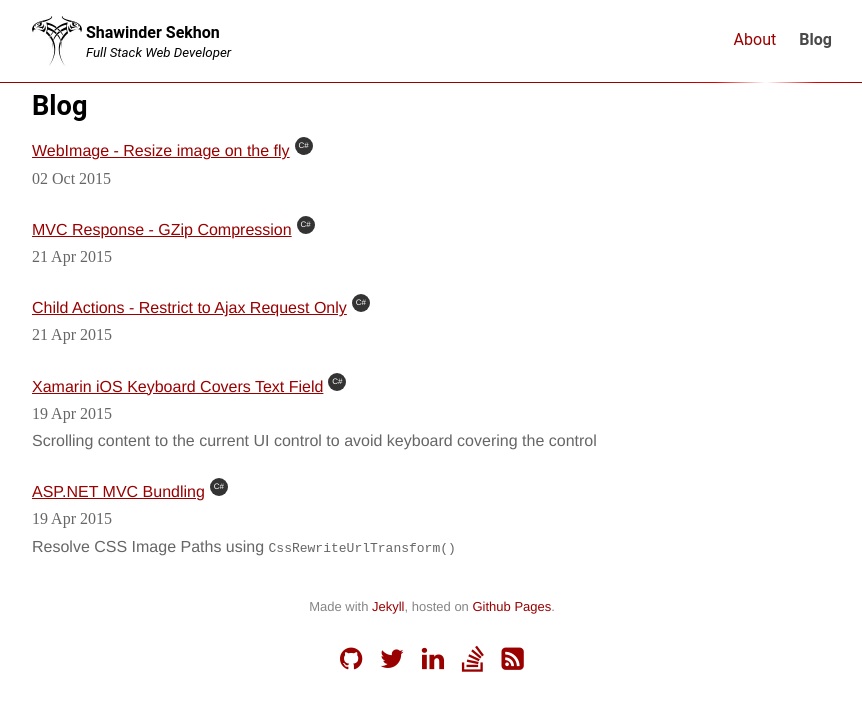
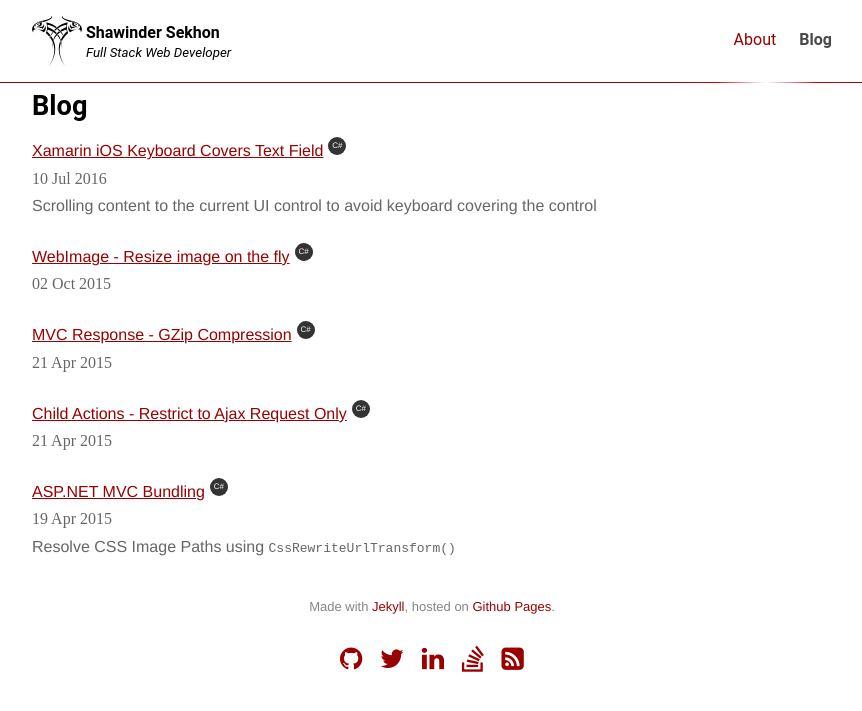
Before and after one commit to shawinder/shawinder.github.io, a Jekyll site: the page built from blog/index.html, in a window 1280 px wide. Shown: the top 711 px of the page, without its empty margins (208-1070 px from the left). Built offline with Jekyll 4.4.1, drawn with Linux system fonts in a browser that asks for light colours; nearby versions of some CDN libraries.

Commit message:
Update 2016-07-10-Xamarin-iOS-Keyboard-Covers-Text-Field.md

```diff
--- a/_posts/2016-07-10-Xamarin-iOS-Keyboard-Covers-Text-Field.md
+++ b/_posts/2016-07-10-Xamarin-iOS-Keyboard-Covers-Text-Field.md
@@ -5,7 +5,7 @@
 title: Xamarin iOS Keyboard Covers Text Field
 comments: true
 description : Scrolling content to the current UI control to avoid keyboard covering the control
-date: 2015-04-19
+date: 2016-07-10
 header_desc: Xamarin iOS - Keyboard covers text field
 ---
 <p></p>
```
